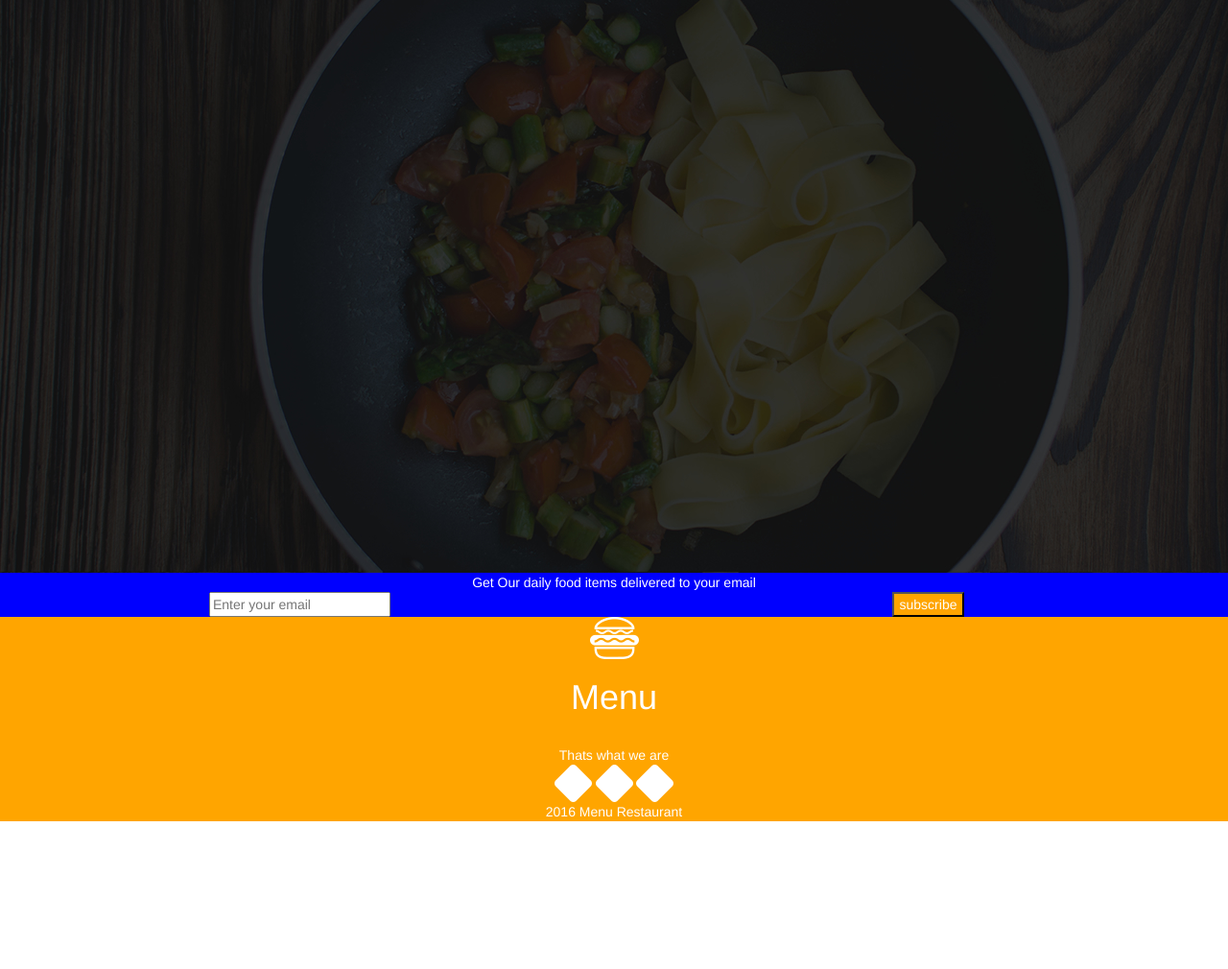
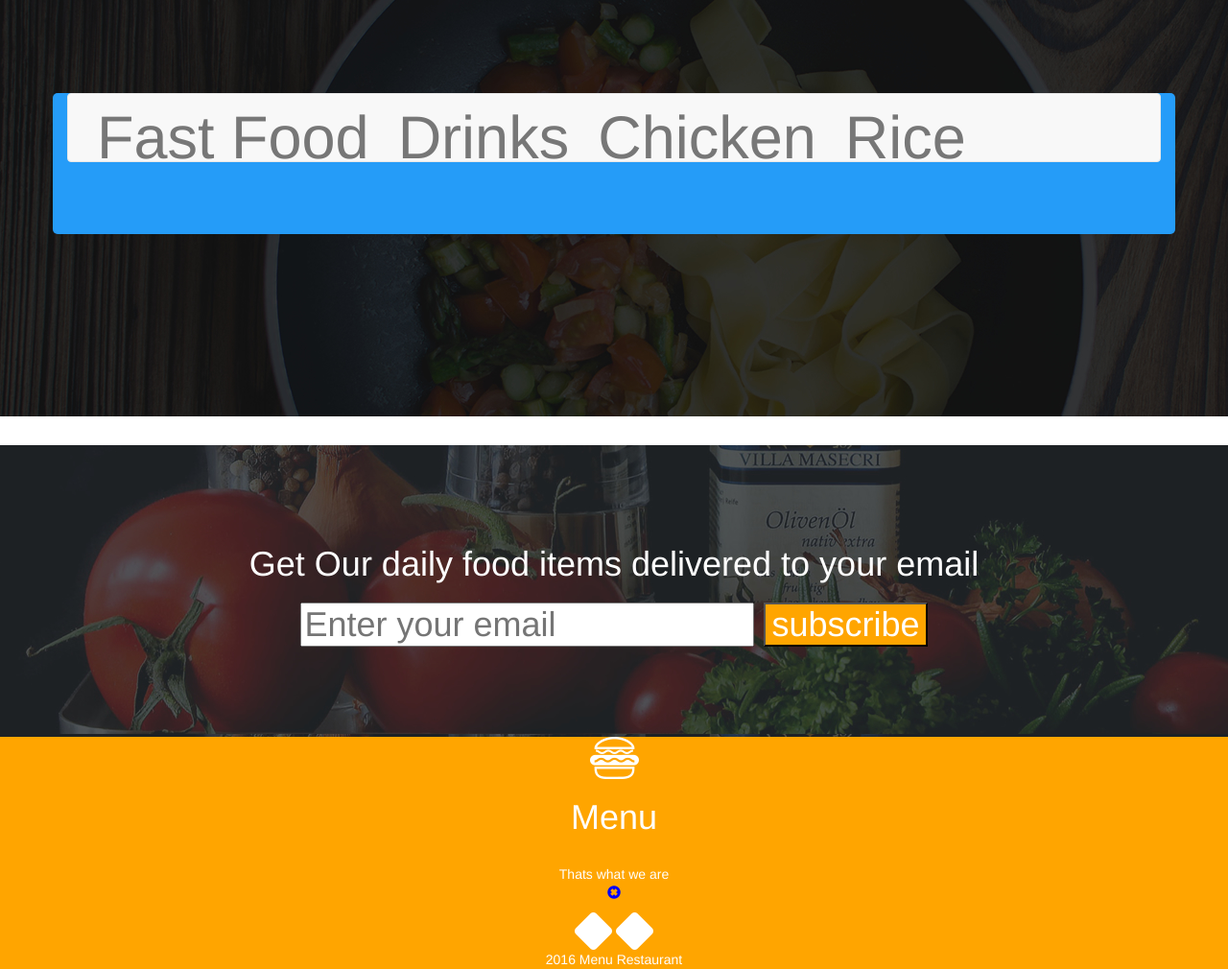
Before and after one commit to EPHIEPROGRAMMER/anita-skitchen.github.io, a plain HTML site: page index.html in a window 1280 px wide. Shown: the part 1304-2314 px from the top of the page at 96% size. Before the commit the page ends 2160 px from the top, so only its background shows below. Drawn offline with Linux system fonts and the light colour scheme.

Commit message:
updated the website

```diff
--- a/bootstrap/css/style.css
+++ b/bootstrap/css/style.css
@@ -43,8 +43,9 @@ padding-bottom: 190px;
 
 
 #contact{
-    background-color: blue;
+    background-image: url("../../assets/backgrounds/subscribe.jpg");
     color: white;
+    padding: 84px
 }
 button{color:white;
 background-color: orange}
@@ -71,9 +72,16 @@ span{
 }
 #float{
     background-image: url("../../assets/backgrounds/foodsBg.jpg");
-    padding-bottom:600px;
+    padding-bottom:556px;padding-top: 100px; padding-bottom: 190px; overflow: hidden;
 
 }
+#float1{
+    background: #259cf8; padding-bottom: 55px; border-radius: 5px;
+text-align-last: center;
+
+
+}
+
 #hh1{
     background-color: green;
     padding-bottom: 90px
@@ -85,3 +93,9 @@ span{
 li {
     display: inline;
 }
+form{
+    color: green;
+}
+#fb{
+    background-image: url();
+}
--- a/index.html
+++ b/index.html
@@ -80,14 +80,31 @@ dinner
     </div>
     <div class="col-sm-6">
 <img src="assets/drink1.jpg" alt="">
+<img src="assets/drink2.jpg" alt="">
     </div>
 
 </div>
-<!-- end of drnks div -->
+<!-- end of drinks div -->
 
 <!-- start of float div -->
-<div class="row"id="float">
+<div class="jumbotron"id="float">
+<div class="container" id="float1">
+    <nav class="navbar navbar-default">
+      <div class="container-fluid">
+        <div><h1>
+          <ul class="nav navbar-nav">
+            <li><a href="#">Fast Food</a></li>
+            <li><a href="#">Drinks</a></li>
+            <li><a href="#">Chicken</a></li>
+            <li><a href="#">Rice</a></li>
+        </ul></h1>
+        </div>
+      </div>
+    </nav>
 
+
+
+</div>
 
 </div>
 <!-- end of float div -->
@@ -101,16 +118,12 @@ dinner
 <!-- start of contact div -->
 <div class="row"id="contact">
     <center>
-    Get Our daily food items delivered to your email<br>
-<div class="col-sm-6">
+    <h1>Get Our daily food items delivered to your email<br><h1>
+
     <form>
 <input type="email" placeholder="Enter your email">
+<button type="button" name="button">subscribe</button>
 </form>
-</div>
-    <div class="col-sm-6">
-        <button type="button" name="button">subscribe</button>
-    </div>
-
 </center>
 </div>
 <!-- end of contact div -->
@@ -120,7 +133,10 @@ dinner
     <center>
     <img src="assets/footerlogos/logo_white.png" alt=""><h1>Menu</h1><br>
     Thats what we are<br>
-    <img src="assets/footerlogos/facebook.png" alt="">
+    <div class="" id="fb">
+        <span class="glyphicon glyphicon-remove-sign"></span></p>
+    </div>
+
     <img src="assets/footerlogos/twitter.png" alt="">
     <img src="assets/footerlogos/pinterest.png" alt=""><br>
     2016 Menu Restaurant
```
Also changed, not shown: bootstrap/js/bootstrap.js.
